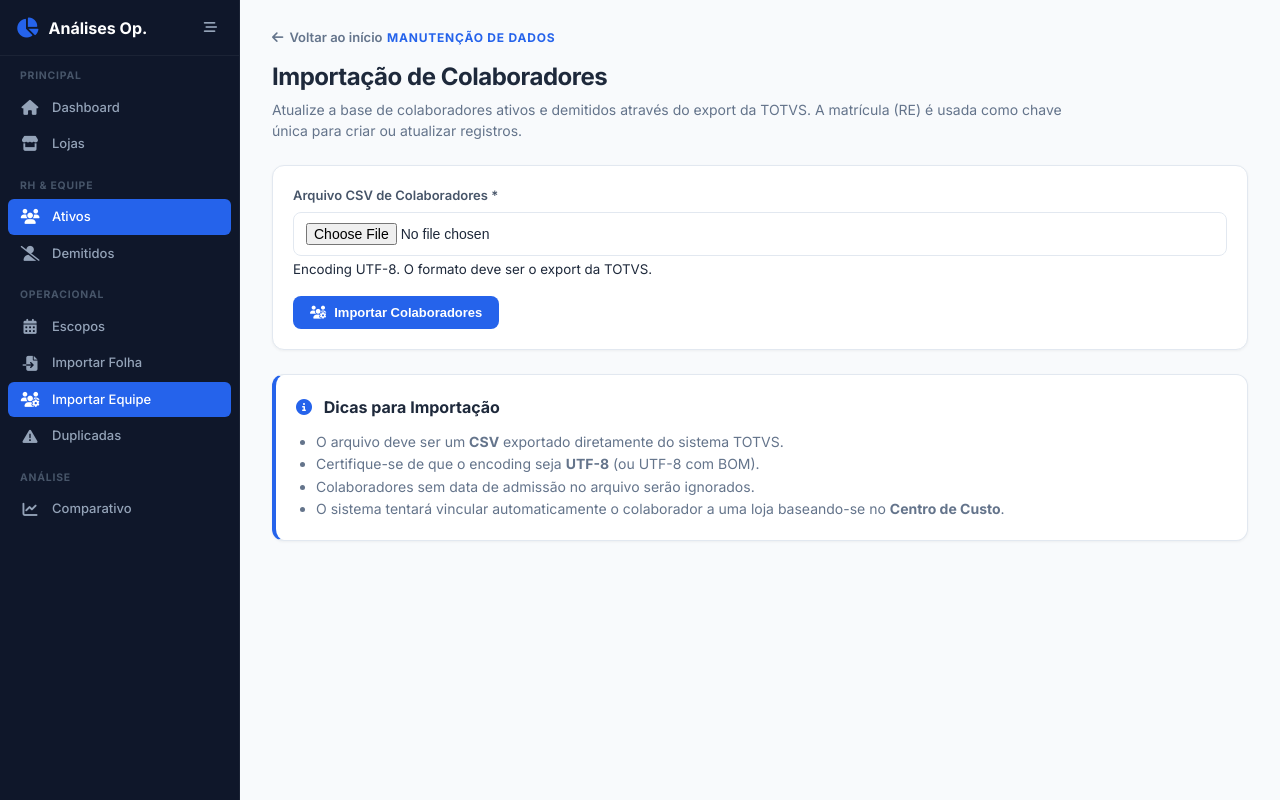
After one commit to guisatoru/analises-operacionais, a Django app: page /colaboradores/importar/ in a window 1280 px wide. The commit adds this page. Run offline with Django 5.2, Linux system fonts and the light colour scheme.

Commit message:
feat: adiciona interface de importação de colaboradores e integra ao menu principal

```diff
--- a/lojas/forms.py
+++ b/lojas/forms.py
@@ -167,6 +167,25 @@ class FolhaImportForm(forms.Form):
         return f
 
 
+class ColaboradorImportForm(forms.Form):
+    """Upload de um único CSV de colaboradores (export TOTVS)."""
+
+    arquivo = forms.FileField(
+        label="Arquivo CSV de Colaboradores",
+        help_text="Encoding UTF-8. O formato deve ser o export da TOTVS.",
+        widget=forms.ClearableFileInput(attrs={"accept": ".csv,text/csv"}),
+    )
+
+    def clean_arquivo(self):
+        f = self.cleaned_data.get("arquivo")
+        if not f:
+            return f
+        nome = (f.name or "").lower()
+        if not nome.endswith(".csv"):
+            raise forms.ValidationError("Envie um arquivo com extensão .csv.")
+        return f
+
+
 ItemEscopoMensalFormSet = inlineformset_factory(
     EscopoMensal,
     ItemEscopoMensal,
--- a/lojas/templates/lojas/base.html
+++ b/lojas/templates/lojas/base.html
@@ -82,6 +82,10 @@
                             <i class="fa-solid fa-file-import"></i>
                             <span>Importar Folha</span>
                         </a>
+                        <a href="{% url 'importar_colaboradores' %}" class="{% if request.resolver_match.url_name == 'importar_colaboradores' %}active{% endif %}">
+                            <i class="fa-solid fa-users-gear"></i>
+                            <span>Importar Equipe</span>
+                        </a>
                         <a href="{% url 'lista_folha_duplicadas' %}" class="{% if request.resolver_match.url_name == 'lista_folha_duplicadas' %}active{% endif %}">
                             <i class="fa-solid fa-triangle-exclamation"></i>
                             <span>Duplicadas</span>
--- /dev/null
+++ b/lojas/templates/lojas/colaborador_import.html
@@ -0,0 +1,97 @@
+{% extends "lojas/base.html" %}
+{% load static %}
+
+{% block titulo %}{{ titulo }}{% endblock %}
+
+{% block extra_head %}
+<link rel="stylesheet" href="{% static 'lojas/css/pages/folha-import.css' %}" />
+{% endblock %}
+
+{% block content %}
+<div class="page-title-row">
+    <div>
+        <a class="back-link" href="{% url 'inicio' %}">
+            <i class="fa-solid fa-arrow-left"></i>
+            Voltar ao início
+        </a>
+
+        <span class="page-eyebrow">Manutenção de Dados</span>
+        <h1>{{ titulo }}</h1>
+        <p>
+            Atualize a base de colaboradores ativos e demitidos através do export da TOTVS.
+            A matrícula (RE) é usada como chave única para criar ou atualizar registros.
+        </p>
+    </div>
+</div>
+
+<section class="form-card">
+    <form
+        method="post"
+        enctype="multipart/form-data"
+        novalidate
+        class="store-form"
+    >
+        {% csrf_token %}
+
+        <div class="form-grid">
+            <div class="form-group">
+                <label for="{{ form.arquivo.id_for_label }}">
+                    {{ form.arquivo.label }}
+                    <span class="required-mark" aria-label="obrigatório">*</span>
+                </label>
+
+                {{ form.arquivo }}
+
+                {% if form.arquivo.help_text %}
+                    <small class="form-help-text">{{ form.arquivo.help_text }}</small>
+                {% endif %}
+
+                {% if form.arquivo.errors %}
+                    <span class="form-error" role="alert">{{ form.arquivo.errors.0 }}</span>
+                {% endif %}
+            </div>
+        </div>
+
+        <div class="form-actions">
+            <button
+                type="submit"
+                id="btn-importar"
+                class="primary-action-button"
+            >
+                <i class="fa-solid fa-users-gear"></i>
+                Importar Colaboradores
+            </button>
+        </div>
+    </form>
+</section>
+
+<div class="card" style="margin-top: 24px; border-left: 4px solid var(--primary-color);">
+    <div class="card-body">
+        <h3 style="font-size: 1rem; font-weight: 700; margin-bottom: 12px; color: var(--text-main);">
+            <i class="fa-solid fa-circle-info" style="color: var(--primary-color); margin-right: 8px;"></i>
+            Dicas para Importação
+        </h3>
+        <ul style="color: var(--text-muted); font-size: 0.875rem; line-height: 1.6; padding-left: 1.25rem;">
+            <li>O arquivo deve ser um <strong>CSV</strong> exportado diretamente do sistema TOTVS.</li>
+            <li>Certifique-se de que o encoding seja <strong>UTF-8</strong> (ou UTF-8 com BOM).</li>
+            <li>Colaboradores sem data de admissão no arquivo serão ignorados.</li>
+            <li>O sistema tentará vincular automaticamente o colaborador a uma loja baseando-se no <strong>Centro de Custo</strong>.</li>
+        </ul>
+    </div>
+</div>
+
+<script>
+    (function () {
+        var form = document.querySelector('form[enctype="multipart/form-data"]');
+        if (!form) return;
+
+        form.addEventListener("submit", function () {
+            var btn = document.getElementById("btn-importar");
+            if (btn && !btn.disabled) {
+                btn.disabled = true;
+                btn.innerHTML = '<i class="fa-solid fa-spinner fa-spin"></i> Processando...';
+            }
+        });
+    })();
+</script>
+{% endblock %}
--- a/lojas/urls.py
+++ b/lojas/urls.py
@@ -25,6 +25,7 @@ urlpatterns = [
     path("escopos/api/item/save/", views.api_item_escopo_save, name="api_item_escopo_save"),
     path("escopos/api/item/<int:pk>/delete/", views.api_item_escopo_delete, name="api_item_escopo_delete"),
     path("folhas/importar/", views.folha_import, name="importar_folha"),
+    path("colaboradores/importar/", views.colaborador_import, name="importar_colaboradores"),
     path(
         "folhas/duplicadas/", views.folha_duplicadas_list, name="lista_folha_duplicadas"
     ),
--- a/lojas/views/__init__.py
+++ b/lojas/views/__init__.py
@@ -14,6 +14,7 @@ from .escopos import (
     escopo_list,
 )
 from .folha_import import folha_import
+from .colaborador_import import colaborador_import
 from .home import home
 from .loja_insalubridade import loja_config_insalubridade
 from .stores import (
@@ -36,6 +37,7 @@ __all__ = [
     "escopo_delete",
     "escopo_list",
     "folha_import",
+    "colaborador_import",
     "home",
     "parse_int_param",
     "replicar_do_mes_anterior_se_existir",
--- /dev/null
+++ b/lojas/views/colaborador_import.py
@@ -0,0 +1,62 @@
+"""Upload e importação de CSV de colaboradores."""
+
+from django.contrib import messages
+from django.shortcuts import redirect, render
+
+from ..forms import ColaboradorImportForm
+from ..services.colaborador_importacao import importar_colaboradores_de_texto
+
+
+def colaborador_import(request):
+    """
+    Permite escolher um CSV da TOTVS para atualizar a base de colaboradores.
+    """
+    if request.method == "POST":
+        form = ColaboradorImportForm(request.POST, request.FILES)
+        if form.is_valid():
+            arquivo = form.cleaned_data["arquivo"]
+            try:
+                # O CSV da TOTVS costuma vir com encoding específico, utf-8-sig trata o BOM
+                conteudo = arquivo.read().decode("utf-8-sig")
+            except UnicodeDecodeError:
+                messages.error(
+                    request,
+                    "Não foi possível ler o arquivo. Certifique-se de que é um CSV válido em UTF-8.",
+                )
+            else:
+                try:
+                    resultado = importar_colaboradores_de_texto(conteudo)
+                except ValueError as exc:
+                    messages.error(request, str(exc))
+                except Exception as exc:
+                    messages.error(request, f"Erro inesperado: {str(exc)}")
+                else:
+                    # Sucesso ou aviso
+                    if resultado["total"] == 0:
+                        messages.warning(
+                            request,
+                            "Nenhum colaborador encontrado no arquivo. Verifique o formato.",
+                        )
+                    else:
+                        msg = (
+                            f"Importação concluída: {resultado['total']} processados. "
+                            f"{resultado['criados']} novos, {resultado['atualizados']} atualizados. "
+                        )
+                        if resultado["erros"] > 0:
+                            msg += f" {resultado['erros']} erros ignorados."
+                            messages.warning(request, msg)
+                        else:
+                            messages.success(request, msg)
+
+                    return redirect("importar_colaboradores")
+    else:
+        form = ColaboradorImportForm()
+
+    return render(
+        request,
+        "lojas/colaborador_import.html",
+        {
+            "form": form,
+            "titulo": "Importação de Colaboradores",
+        },
+    )
```
